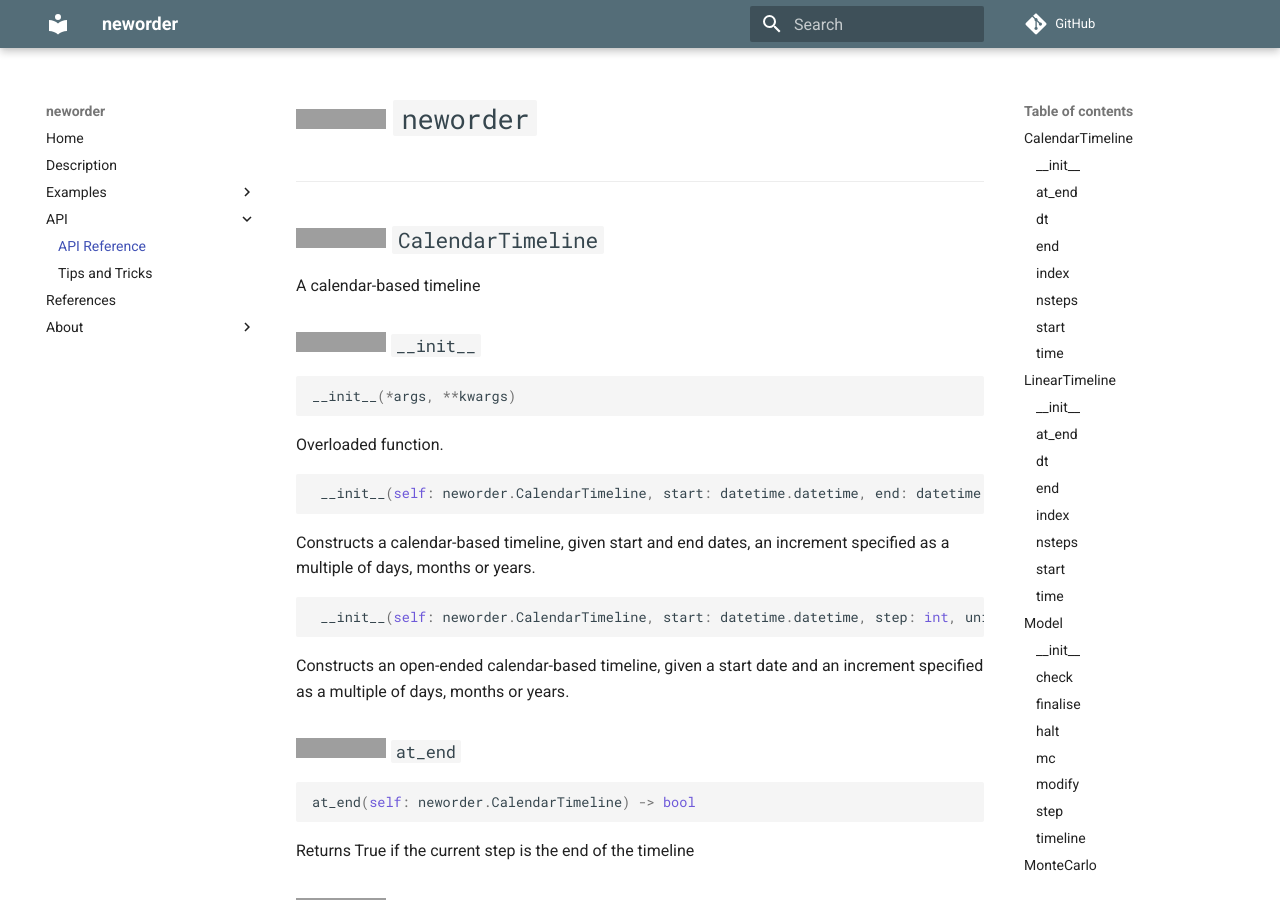
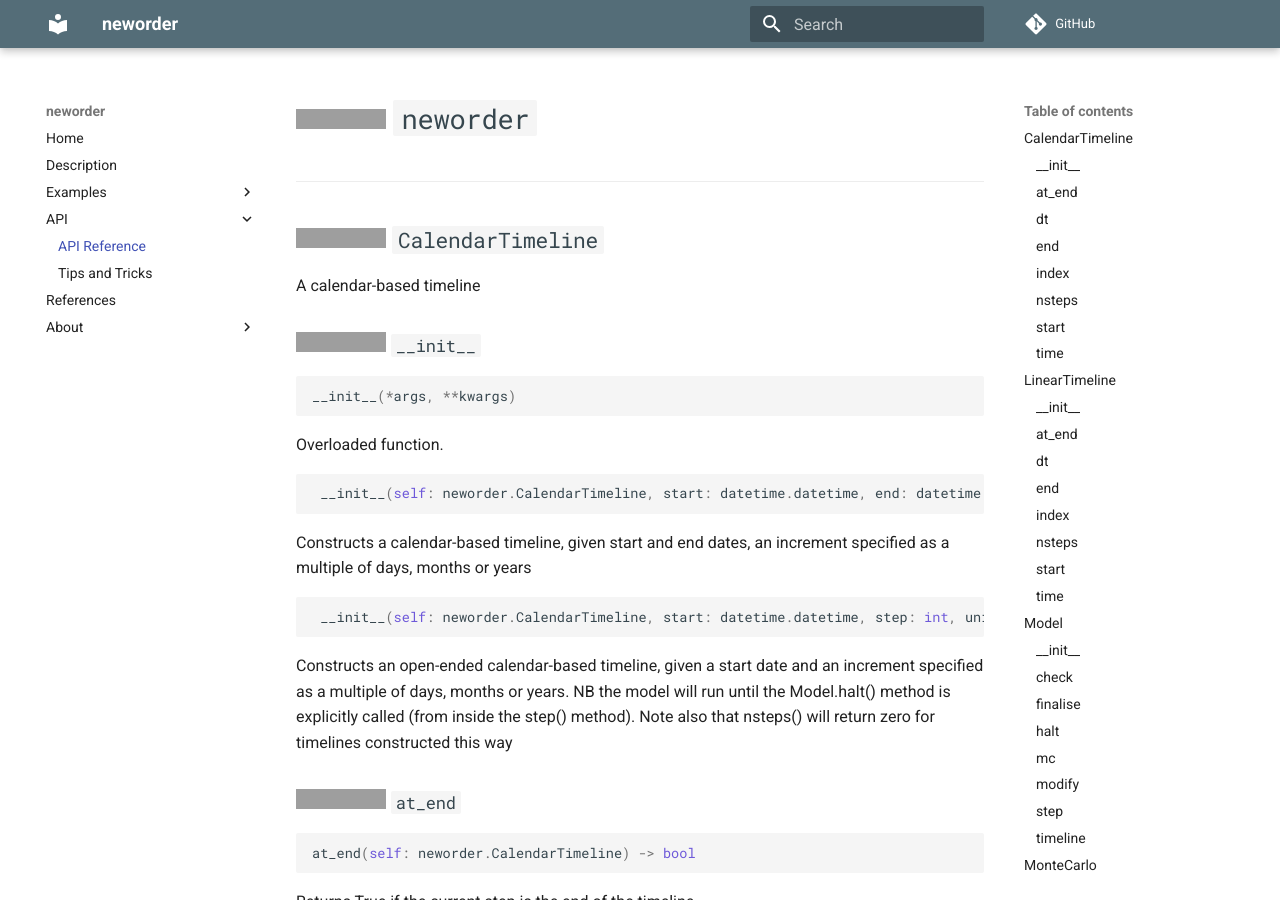
Before and after one commit to virgesmith/neworder, an MkDocs documentation site: the page built from docs/api.md, in a window 1280 px wide and 900 px high. Built offline with MkDocs 1.6.1 and Material for MkDocs 9.7.7, drawn with Linux system fonts in a browser that asks for light colours; comment, search, counter and statistics services are not loaded; some of the changed text lies outside the part shown; grey boxes are pictures that could not be loaded.

Commit message:
fix  init bug when no mpi4py; minor doc updates

````diff
--- a/docs/api.md
+++ b/docs/api.md
@@ -18,7 +18,7 @@ Overloaded function.
 ```
 
 
-Constructs a calendar-based timeline, given start and end dates, an increment specified as a multiple of days, months or years.
+Constructs a calendar-based timeline, given start and end dates, an increment specified as a multiple of days, months or years
 
 
 ```python
@@ -27,6 +27,8 @@ Constructs a calendar-based timeline, given start and end dates, an increment sp
 
 
 Constructs an open-ended calendar-based timeline, given a start date and an increment specified as a multiple of days, months or years.
+NB the model will run until the Model.halt() method is explicitly called (from inside the step() method). Note also that nsteps() will
+return zero for timelines constructed this way
 
 
 ### ![instance method](https://img.shields.io/badge/-instance method-orange) `at_end`
@@ -127,7 +129,7 @@ Constructs a timeline from start to end, with the given number of steps.
 
 
 Constructs an open-ended timeline give a start value and a step size. NB the model will run until the Model.halt() method is explicitly called
-(from inside the step() method).
+(from inside the step() method). Note also that nsteps() will return zero for timelines constructed this way
 
 
 ### ![instance method](https://img.shields.io/badge/-instance method-orange) `at_end`
````
Also changed, not shown: 2 other files.
